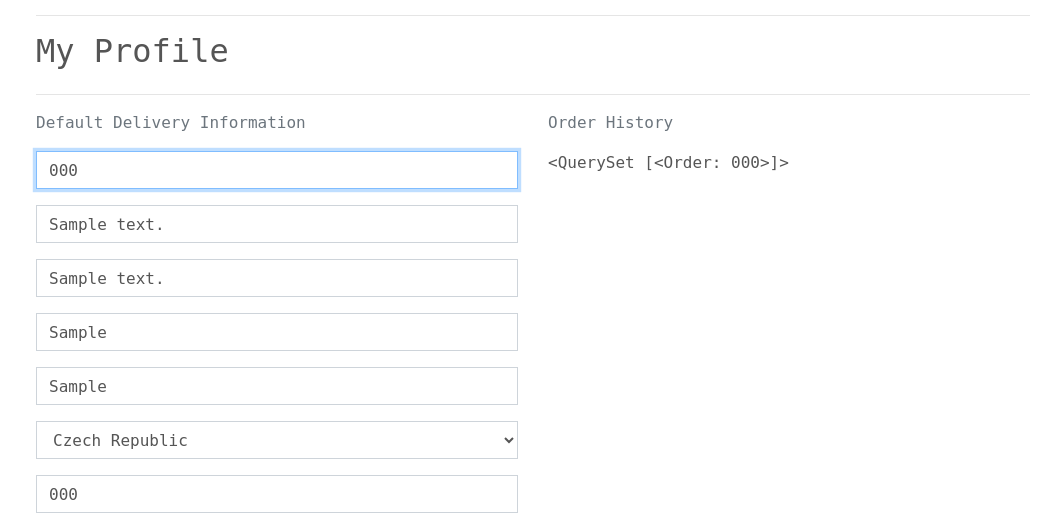
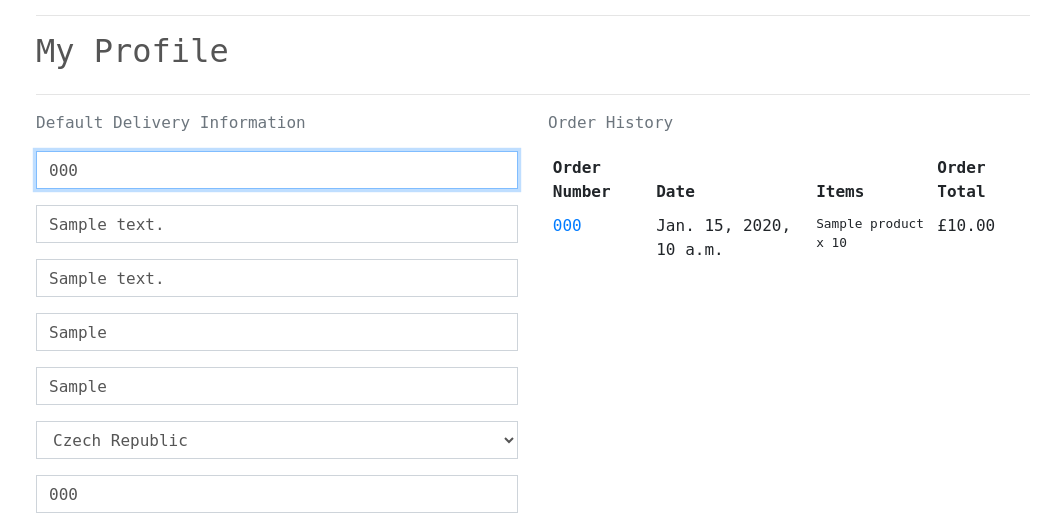
Before and after one commit to Code-Institute-Submissions/crwst, a Django app: page /profile/ in a window 1280 px wide. Shown: the part 165-688 px from the top of the page, without its empty margins (107-1168 px from the left). Run offline with Django 3.2, Linux system fonts and the light colour scheme; a user stored in the database is signed in; tables that the repository leaves empty hold one stand-in row (values such as "Sample post"); some libraries are stand-ins or nearby versions.

Commit message:
Add order history and update checkout views

```diff
--- a/checkout/admin.py
+++ b/checkout/admin.py
@@ -14,7 +14,7 @@ class OrderAdmin(admin.ModelAdmin):
                        'order_total', 'grand_total', 'original_bag',
                        'stripe_pid')
 
-    fields = ('order_number', 'date', 'full_name',
+    fields = ('order_number', 'user_profile', 'date', 'full_name',
               'email', 'phone_number', 'country',
               'postcode', 'town_or_city', 'street_address1',
               'street_address2', 'county', 'delivery_cost',
--- a/profiles/static/profiles/css/profile.css
+++ b/profiles/static/profiles/css/profile.css
@@ -1,3 +1,8 @@
+.order-history {
+    max-height: 416px;  /* height of profile form + submit button */
+    overflow-y: auto;
+}
+
 #profile-update-form .form-control {
     color: #555;
 }
--- a/profiles/templates/profiles/profile.html
+++ b/profiles/templates/profiles/profile.html
@@ -36,7 +36,39 @@
             </div>
             <div class="col-12 col-lg-6">
                 <p class="text-muted">Order History</p>
-                {{ orders }}
+                <div class="order-history table-responsive">
+                    <table class="table table-sm table-borderless">
+                        <thead>
+                            <tr>
+                                <th>Order Number</th>
+                                <th>Date</th>
+                                <th>Items</th>
+                                <th>Order Total</th>
+                            </tr>
+                        </thead>
+                        <tbody>
+                            {% for order in orders %}
+                                <tr>
+                                    <td>
+                                        <a href="{% url 'order_history' order.order_number %}"
+                                        title="{{ order.order_number }}">
+                                            {{ order.order_number|truncatechars:6 }}
+                                        </a>
+                                    </td>
+                                    <td>{{ order.date }}</td>
+                                    <td>
+                                        <ul class="list-unstyled">
+                                            {% for item in order.lineitems.all %}
+                                                <li class="small">{{ item.product.name }} x {{ item.quantity }}</li>
+                                            {% endfor %}
+                                        </ul>
+                                    </td>
+                                    <td>£{{ order.grand_total }}</td>
+                                </tr>
+                            {% endfor %}
+                        </tbody>
+                    </table>
+                </div>
             </div>
         </div>
         {{ profile }}
--- a/profiles/urls.py
+++ b/profiles/urls.py
@@ -2,5 +2,6 @@ from django.urls import path
 from . import views
 
 urlpatterns = [
-    path('', views.profile, name='profile')
+    path('', views.profile, name='profile'),
+    path('order_history/<order_number>', views.order_history, name='order_history'),
 ]
--- a/profiles/views.py
+++ b/profiles/views.py
@@ -3,6 +3,8 @@ from django.contrib import messages
 
 from .models import UserProfile
 from .forms import UserProfileForm
+
+from checkout.models import Order
 
 
 def profile(request):
@@ -26,3 +28,19 @@ def profile(request):
     }
 
     return render(request, template, context)
+
+def order_history(request, order_number):
+    order = get_object_or_404(Order, order_number=order_number)
+
+    messages.info(request, (
+        f'This is a past confirmation for order number {order_number}. '
+        'A confirmation email was sent on the order date.'
+    ))
+
+    template = 'checkout/checkout_success.html'
+    context = {
+        'order': order,
+        'from_profile': True,
+    }
+
+    return render(request, template, context)
```
Also changed, not shown: checkout/templates/checkout/checkout_success.html (+12 -3 lines), checkout/views.py (+43 -1 lines).
